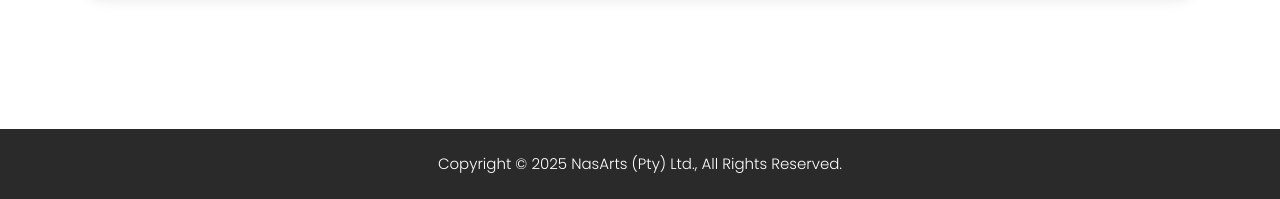
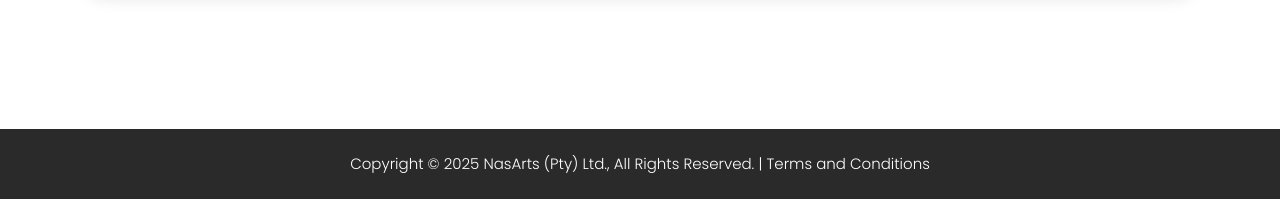
Before and after one commit to PKgwediaphuku/NasArts, a plain HTML site: page index.html in a window 1280 px wide. Shown: the part 4286-4485 px from the top of the page. Drawn offline with Linux system fonts and the light colour scheme.

Commit message:
Update index.html

```diff
--- a/index.html
+++ b/index.html
@@ -501,15 +501,20 @@ https://templatemo.com/tm-568-digimedia
   </div>
 
   <footer>
-    <div class="container">
-      <div class="row">
-        <div class="col-lg-12">
-          <p>Copyright © 2025 NasArts (Pty) Ltd., All Rights Reserved.
-
-        </div>
+  <div class="container">
+    <div class="row">
+      <div class="col-lg-12">
+        <p>
+          Copyright © 2025 NasArts (Pty) Ltd., All Rights Reserved.
+          |
+          <a href="https://drive.google.com/file/d/1HFcWM_psVDJNBa2Yr7CRN0xU6Zc7YYZb/view?usp=sharing" target="_blank">
+            Terms and Conditions
+          </a>
+        </p>
       </div>
     </div>
-  </footer>
+  </div>
+</footer>
 
 
   <!-- Scripts -->
```
